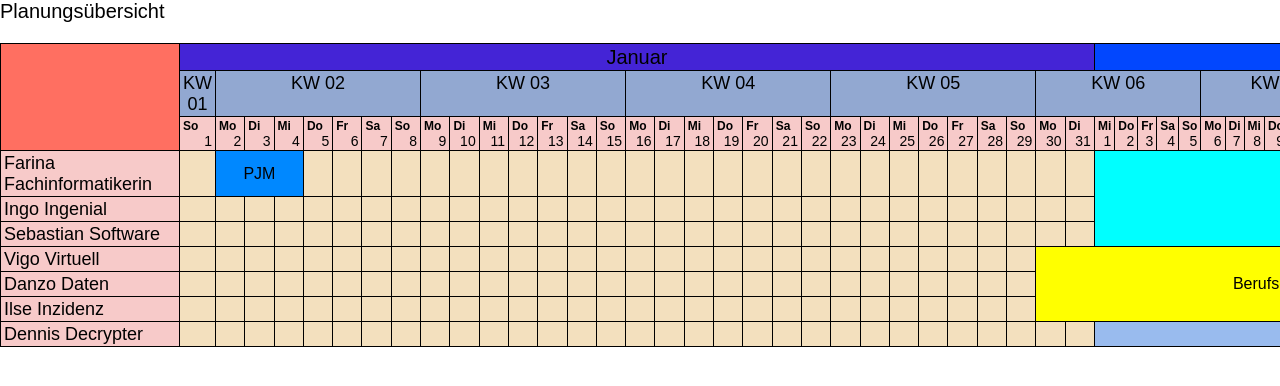
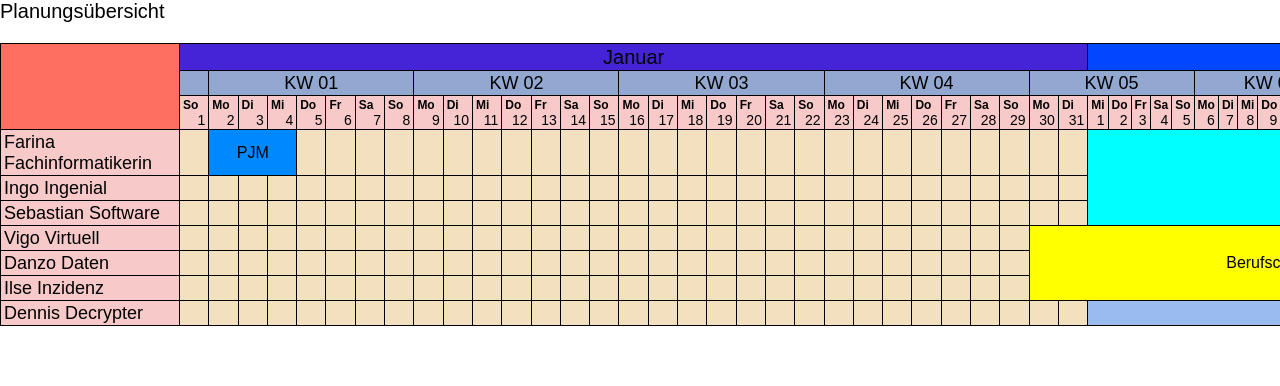
Before and after one commit to Technose02/azubi-planer, a Vue app: page / in a window 1280 px wide. Shown: the top 386 px of the page. Built offline with nearby package versions, Linux system fonts and the light colour scheme.

Commit message:
Fix: korrekte und konsistente Benamsung der KWs

```diff
--- a/src/components/DateHelper.js
+++ b/src/components/DateHelper.js
@@ -50,7 +50,7 @@ const table_data = (year) => {
 
   /* Konvention (EU): die 1.KW ist die, die den 4.Januar enthält */
   if (res.table_data.weeks[0].includes(4)) {
-    res.table_data.week_0 = false;
+    res.week_0 = false;
   }
 
   return res;
@@ -66,6 +66,7 @@ const init = (year, column_offset) => {
   const td = table_data(year, column_offset);
   return {
     table_data: td.table_data,
+    week_0: td.week_0,
     monthNames: [
       "Januar",
       "Februar",
--- a/src/components/Planner/PlannerStore.js
+++ b/src/components/Planner/PlannerStore.js
@@ -126,9 +126,7 @@ export const plannerStore = reactive({
   getWeekHeaderColumnsToRender() {
     const weeks = [];
     this.date_helper.table_data.weeks.forEach((days, kw_idx) => {
-      const week_number = this.date_helper.table_data.week_0
-        ? kw_idx
-        : kw_idx + 1;
+      const week_number = this.date_helper.week_0 ? kw_idx : kw_idx + 1;
       const week_name =
         week_number >= 1 && week_number <= 53
           ? `KW ${week_number.toString().padStart(2, "0")}`
@@ -173,10 +171,14 @@ export const plannerStore = reactive({
         display_day_text = false; // wenn KW collapsed ist dann keinen Text im Tag-Feld ausgeben
       }
 
+      const week_number = this.date_helper.week_0
+        ? day_structure.week_idx
+        : day_structure.week_idx + 1;
+
       days.push({
         day_of_year,
         day_of_month: day_structure.day_of_month,
-        week_number: day_structure.week_idx + 1,
+        week_number,
         month_number: day_structure.month_idx + 1,
         day_of_week: this.date_helper.weekDayNames[day_structure.day_of_week],
         data_column,
```
